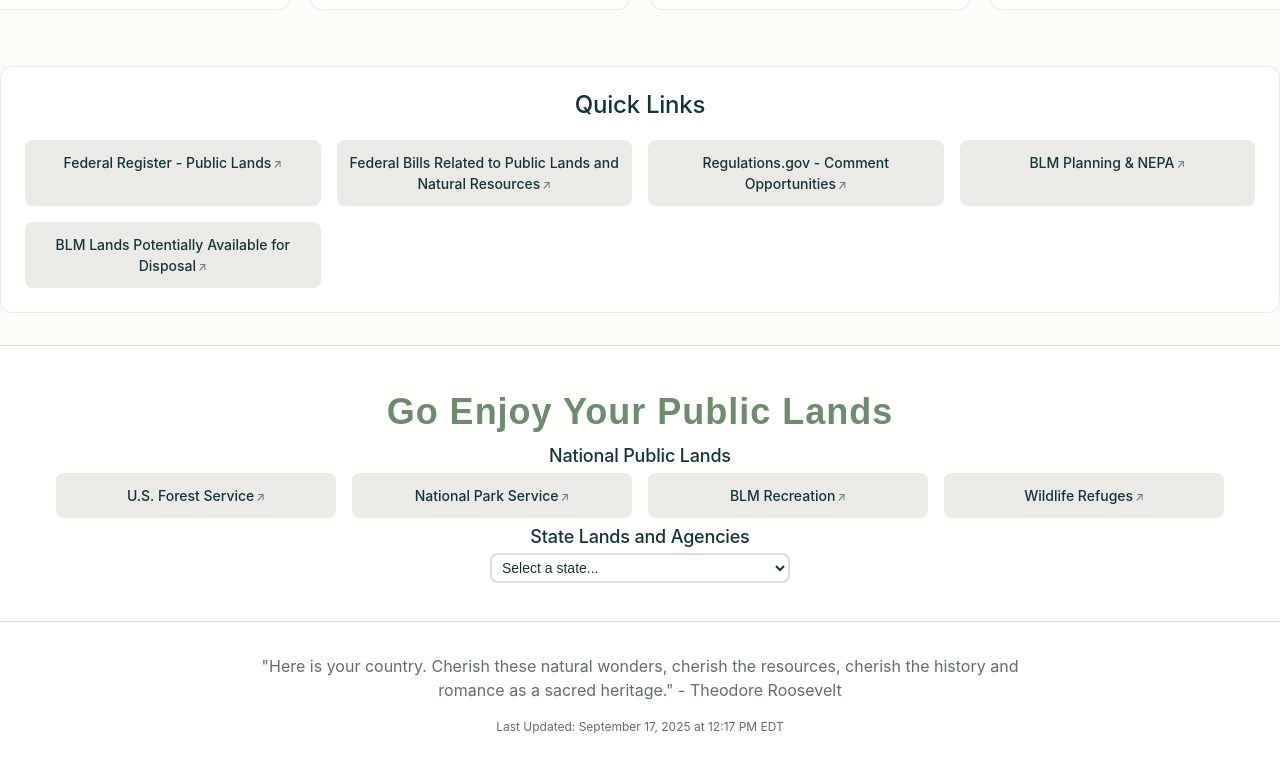
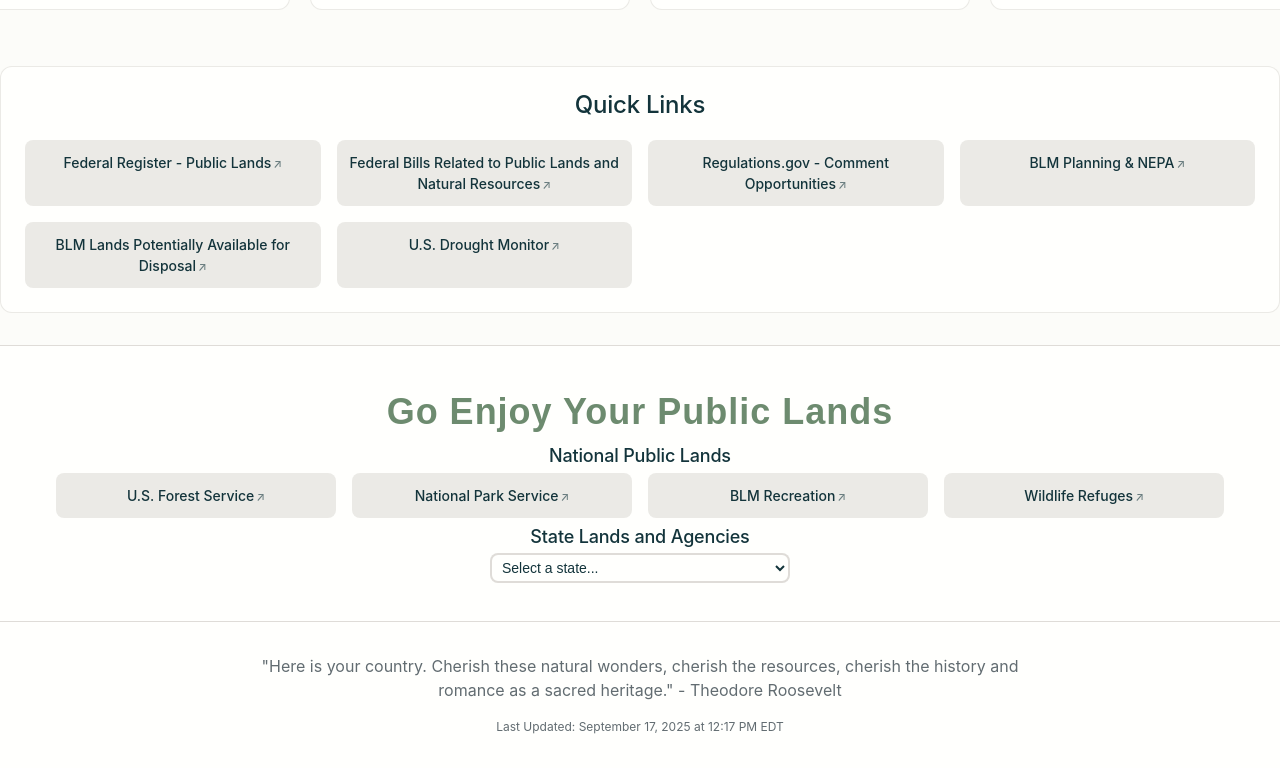
Before and after one commit to thepubtrust/ThePublicTrustPortal, a website: page index.html in a window 1280 px wide. Shown: the part 3171-3939 px from the top of the page. Drawn offline with Linux system fonts and the light colour scheme.

Commit message:
Add U.S. Drought Monitor to Quick Links
- Added link to https://droughtmonitor.unl.edu/ in Quick Links section
- Provides current drought conditions, maps, and data for public lands users
- Valuable resource for understanding environmental conditions affecting wildlife habitat and outdoor recreation

```diff
--- a/index.html
+++ b/index.html
@@ -835,6 +835,7 @@
             <a href="https://www.regulations.gov" target="_blank" rel="noopener">Regulations.gov - Comment Opportunities</a>
             <a href="https://www.blm.gov/programs/planning-and-nepa" target="_blank" rel="noopener">BLM Planning & NEPA</a>
             <a href="https://www.onxmaps.com/onx-access-initiatives/public-land-sales-blm-rmp" target="_blank" rel="noopener">BLM Lands Potentially Available for Disposal</a>
+            <a href="https://droughtmonitor.unl.edu/" target="_blank" rel="noopener">U.S. Drought Monitor</a>
         </div>
     </section>
 
```
